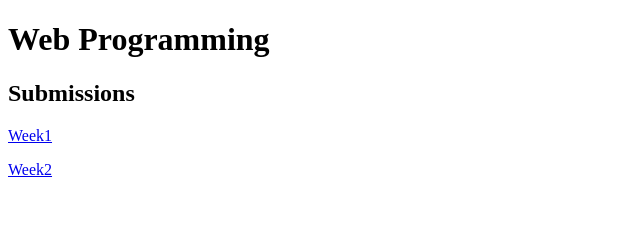
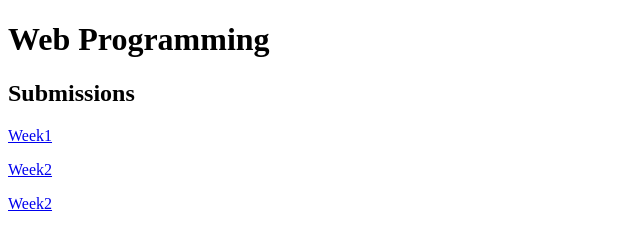
Before and after one commit to LheAnne-12/CSAE104Project, a plain HTML site: page index.html in a window 1280 px wide. Shown: the full height of the page, 0-640 px from the left. Drawn offline with Linux system fonts and the light colour scheme.

Commit message:
Add Week3 link to index.html

```diff
--- a/index.html
+++ b/index.html
@@ -9,6 +9,7 @@
                     <nav>
                     <p><a href="Week1/week1.html"> Week1 </a> </p>
                     <p><a href="Week2/week2.html"> Week2 </a> </p>
+                    <p><a href="Week3/week3.html"> Week2 </a> </p>
                     </nav>
                 </main>
 
```
